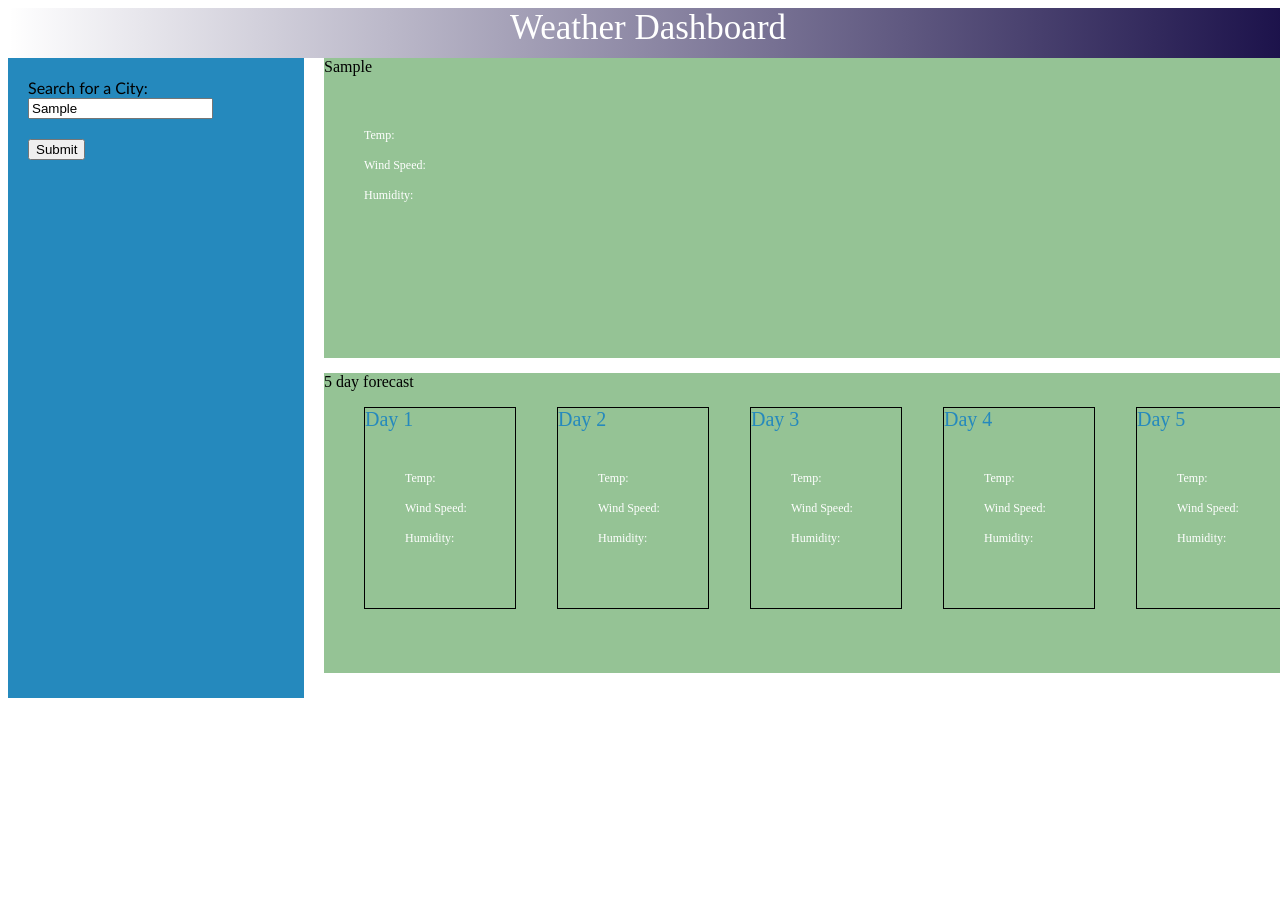
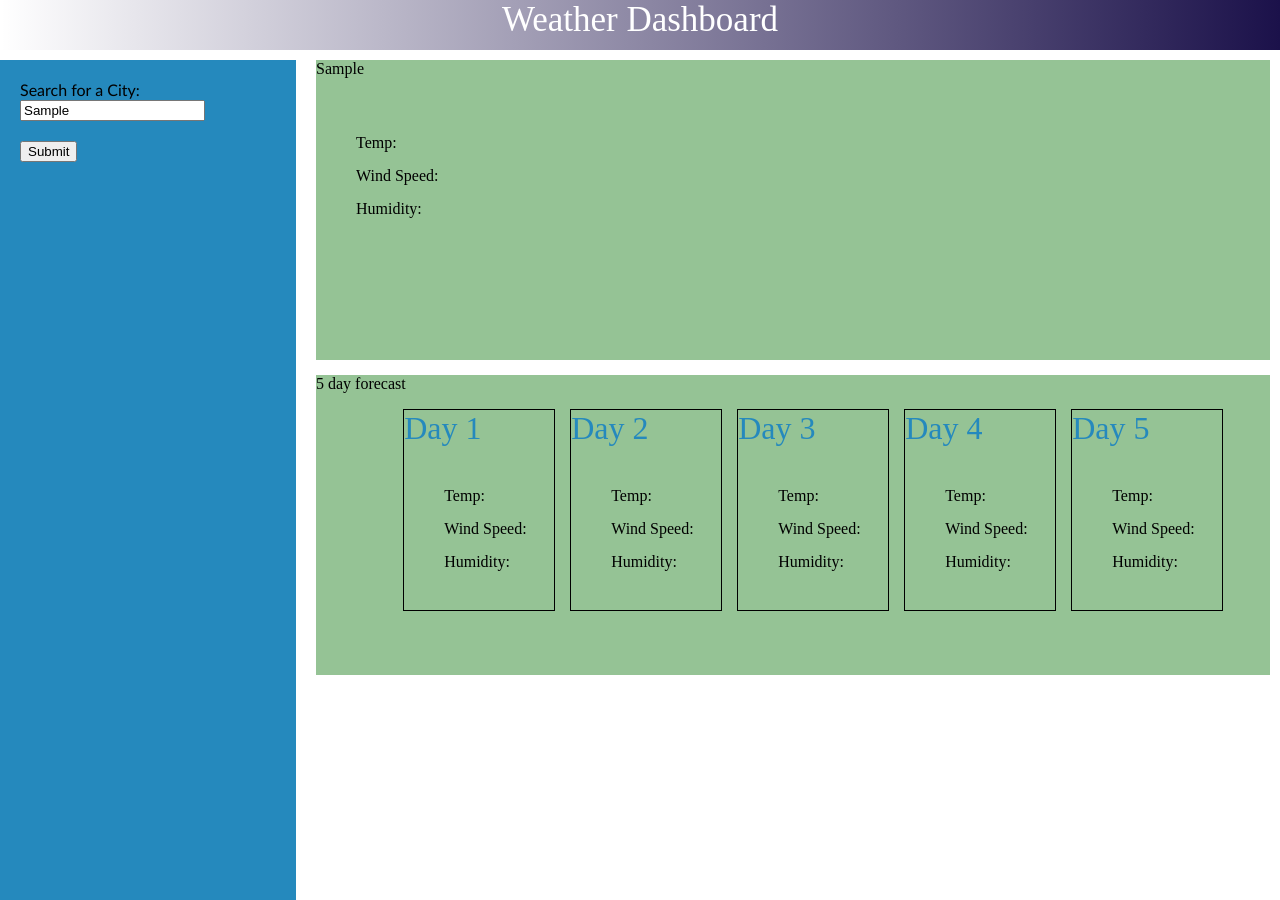
Before and after one commit to gato365/gato365-weather-display, a plain HTML site: page index.html in a window 1280 px wide. Both pictures are taken after typing "Sample" into the empty fields and a click on the input "Submit". Before the commit the page ends 800 px from the top, so only its background shows below. Drawn offline with nearby package versions, Linux system fonts and the light colour scheme; no server answers.

Commit message:
Fixed aes

```diff
--- a/assets/css/style.css
+++ b/assets/css/style.css
@@ -1,4 +1,4 @@
-
+/*
 html{
     margin: 0;
     height: 100%;
@@ -8,14 +8,23 @@ body{
 
     height:75%;
     width: 100%;
+} */
+
+
+html,
+body {
+    height: 100%;
+    margin: 0;
 }
 
 #jumbotron{
+    margin-bottom: 10px;
     height: 50px;
     background-image: linear-gradient(to right, rgba(57, 57, 166, 0), rgb(27, 17, 74));
     color: white;
     font-size: 35px;
     text-align: center;
+
 }
 
 #enter-cities {
@@ -39,8 +48,9 @@ body{
 
 
 section{
+    border-top: 10px;
     background-color: rgb(149, 195, 149);
-    width: 100%;
+    width: 99%;
     height: 300px;
 
 }
@@ -49,7 +59,8 @@ section{
 #five-day{
     display: flex;
     flex-direction:  row;
-    justify-content: space-between;
+    justify-content:  center;
+    gap: 15px;
     list-style-type: none;
 }
 
@@ -57,7 +68,7 @@ section{
     /* background-color  : red; */
     color: #2589bd;
     border: 1px solid black;
-    font-size: 20px;
+    font-size: 32px;
     width: 150px;
     height: 200px;
 }
@@ -68,7 +79,8 @@ section{
     row-gap: 15px;
     padding-top: 40px;
     text-align: left;
-    color: white;
-    font-size: 12px;
+    color: black;
+    text-align: left;
+    font-size: 16px;
     list-style-type: none;
 }
--- a/assets/js/script.js
+++ b/assets/js/script.js
@@ -2,11 +2,10 @@
 
 
 
-// Testing URL and API Ability
+// Define
 const apiKey = '726ac812a8b92daf497a98559b26b3fc'
-var tmpcityName = document.querySelector('#cityName');
+var cityName = document.querySelector('#cityName');
 var submitBtn = document.querySelector('#submitBtn');
-var cityName;
 var requestUrl;
 var fiveDayForecast = [];
 var day0 = document.querySelector('#day-0');
@@ -47,7 +46,7 @@ function storeCityWeather(cityName, weatherInfo) {
 // Notes: NA
 // -----------------Function Definitions--------------------
 submitBtn.addEventListener("click", function () {
-    cityName = tmpcityName.value;
+    cityName = cityName.value;
     console.log(cityName);
     day0.innerHTML = cityName;
     requestUrl = 'http://api.openweathermap.org/geo/1.0/direct?q=' + cityName + '&limit=5&appid=' + apiKey;
```
